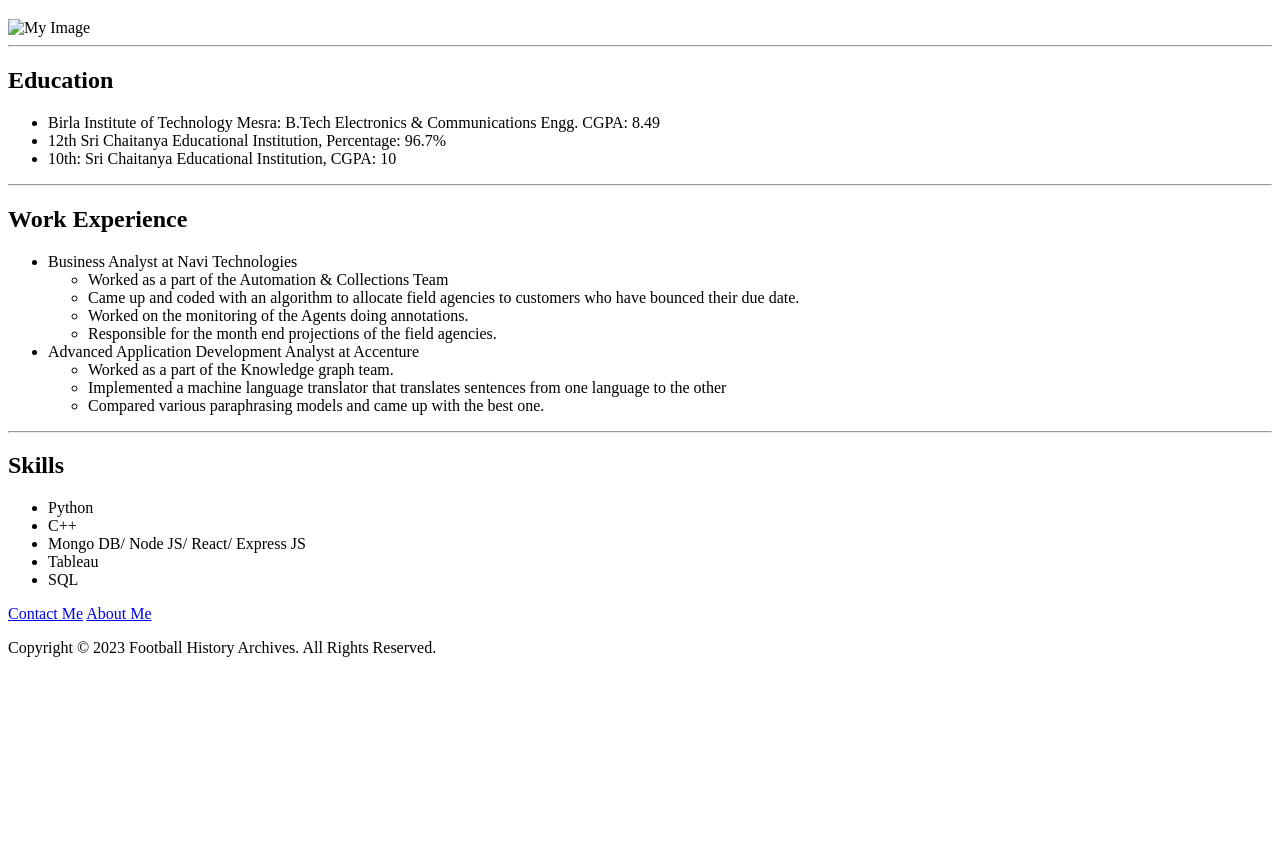
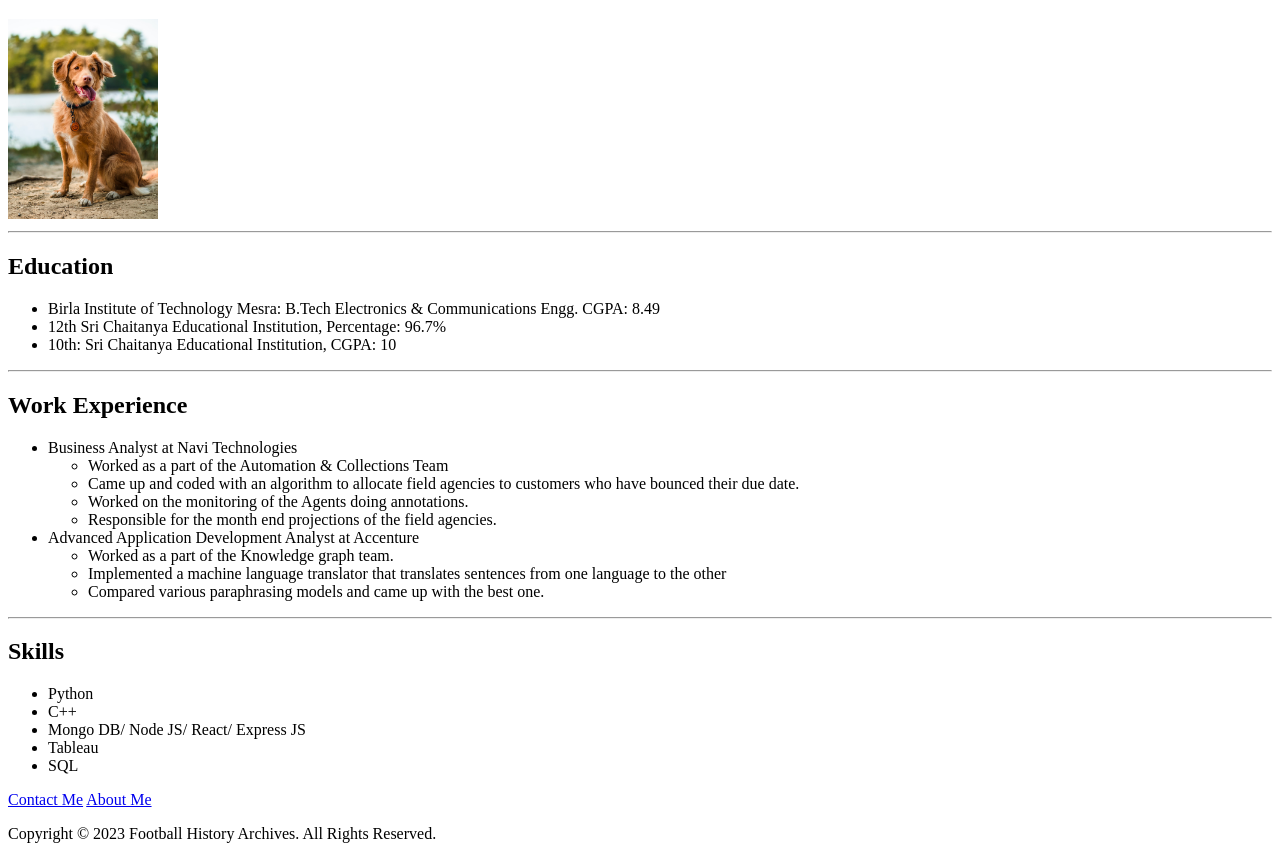
Before and after one commit to champagne7/html-resume2, a plain HTML site: page index.html in a window 1280 px wide. Shown: the part 61-920 px from the top of the page. Before the commit the page ends 800 px from the top, so only its background shows below. Drawn offline with Linux system fonts and the light colour scheme.

Commit message:
Update index.html

```diff
--- a/index.html
+++ b/index.html
@@ -6,7 +6,7 @@
 </head>
 <body>
     <h1>Meru Rishi Avinash</h1>
-    <img src="../4.1 Webpages/Dog.jpg" alt="My Image" height="200">
+    <img src="./Dog.jpg" alt="My Image" height="200">
     <hr>
     <h2>Education</h2>
     <ul>
```
